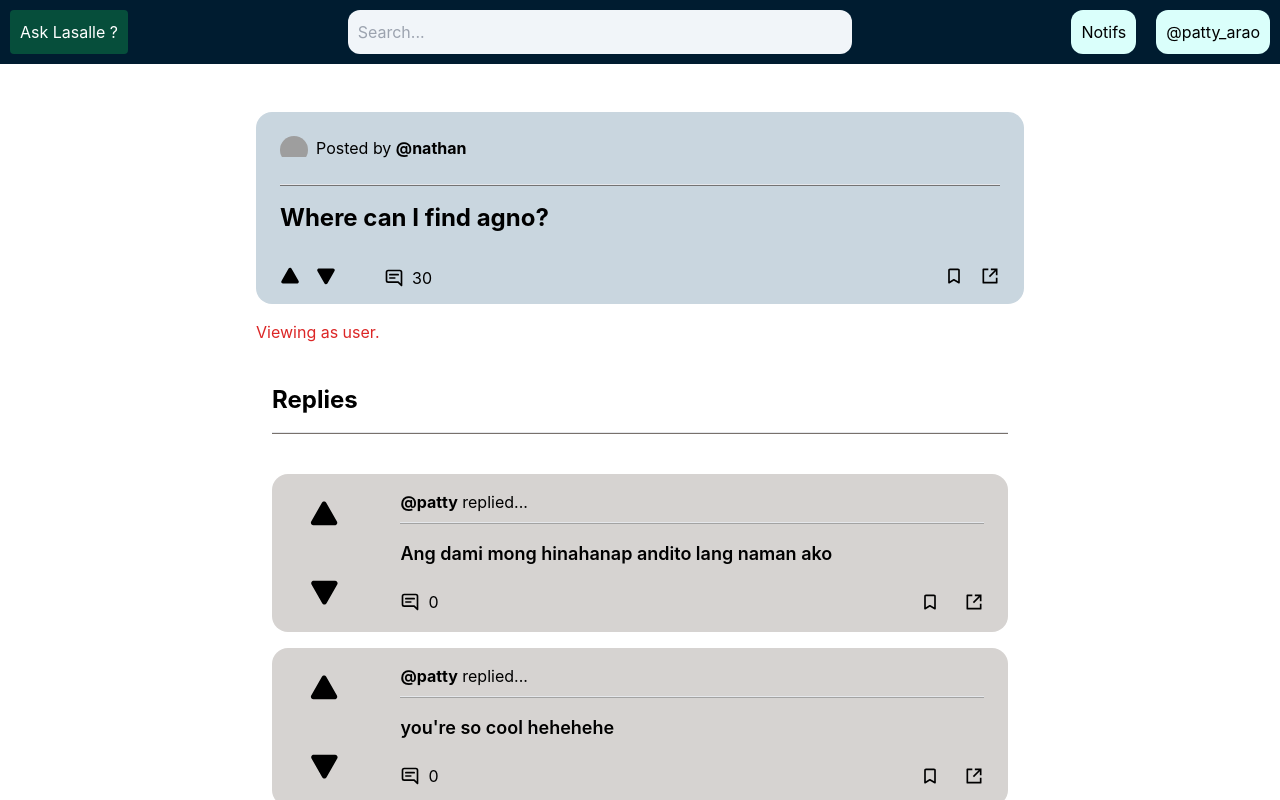
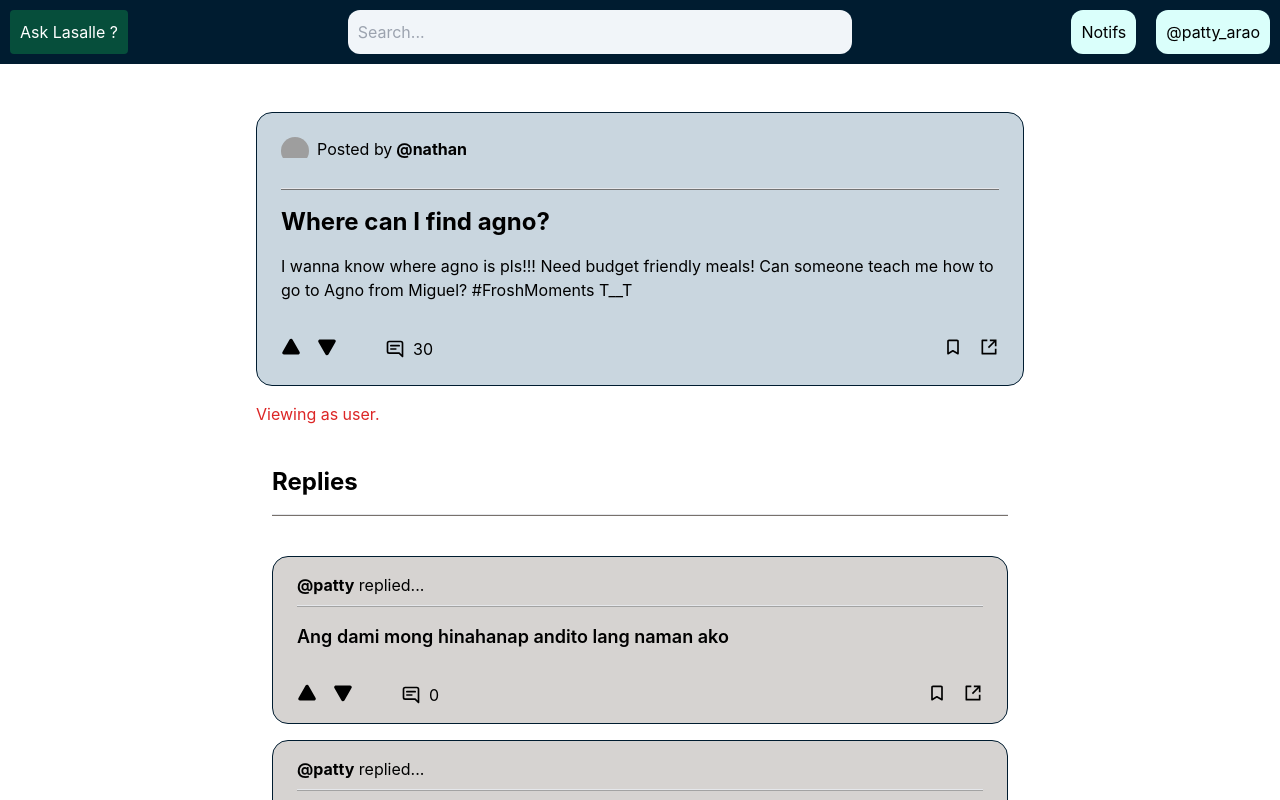
Before and after one commit to Ethea2/Ask-Lasalle, a React (Create React App) app: page /viewpost/1/edit in a window 1280 px wide. Shown: the top 800 px of the page. Built offline with nearby package versions, Linux system fonts and the light colour scheme; data requests are answered from the project's data file; grey boxes are pictures that could not be loaded.

Commit message:
fixed sidebar and user views

```diff
--- a/src/components/Sidebar.js
+++ b/src/components/Sidebar.js
@@ -27,10 +27,10 @@ const Sidebar = () => {
 
                     <div className="tags" class="p-4 flex flex-col gap-4 ">
                         <div className="include-tags" class="bg-sky rounded-2xl">
-                            <h3 class="bg-stone-500 p-4 rounded-t-2xl bg-teal border-2 border-dark-navy text-almost-white font-semibold">INCLUDE...</h3>
-                            <div className="list" class="p-2 border-2 border-t-0 border-dark-navy">
+                            <h3 class="p-4 rounded-t-2xl bg-teal border-2 border-dark-navy text-almost-white font-semibold">INCLUDE...</h3>
+                            <div className="list" class="p-2 border-2 rounded-2xl rounded-t-none border-t-0 border-dark-navy">
                                 <div className="college-list" class="group m-4">
-                                    <p class="block duration-75 ease-in group-hover:bg-stone-400 group-hover:px-2 group-hover:py-0.5 group-hover:rounded-lg group-hover:mb-1">College</p>
+                                    <p class="block duration-75 ease-in group-hover:bg-mint group-hover:text-white group-hover:font-semibold group-hover:px-2 group-hover:py-0.5 group-hover:rounded-lg group-hover:mb-1">College</p>
 
                                     <div className="college-filters" class="hidden group-hover:block hover:block bg-white rounded-lg py-2 px-1.5 mt-2">
                                         <p class="py-0.5 px-2 rounded-lg mb-2 hover:text-emerald-700 hover:font-bold">Computer Studies</p>
@@ -46,7 +46,7 @@ const Sidebar = () => {
                                 </div>
 
                                 <div className="college-list" class="group m-4">
-                                    <p class="block duration-75 ease-in group-hover:bg-stone-400 group-hover:px-2 group-hover:py-0.5 group-hover:rounded-lg group-hover:mb-1">Degree Program</p>
+                                    <p class="block duration-75 ease-in group-hover:bg-mint group-hover:text-white group-hover:font-semibold group-hover:px-2 group-hover:py-0.5 group-hover:rounded-lg group-hover:mb-1">Degree Program</p>
                                     <div className="college-filters" class="hidden group-hover:block hover:block bg-white rounded-lg py-2 px-1.5 mt-2">
                                         <p class="py-0.5 px-2 rounded-lg mb-2 hover:text-emerald-700 hover:font-bold">BS CS-ST</p>
                                         <p class="py-0.5 px-2 rounded-lg mb-2 hover:text-emerald-700 hover:font-bold">BS CS-CSE</p>
@@ -61,7 +61,7 @@ const Sidebar = () => {
                                 </div>
 
                                 <div className="college-list" class="group m-4">
-                                    <p class="block duration-75 ease-in group-hover:bg-stone-400 group-hover:px-2 group-hover:py-0.5 group-hover:rounded-lg group-hover:mb-1">University Processes</p>
+                                    <p class="block duration-75 ease-in group-hover:bg-mint group-hover:text-white group-hover:font-semibold group-hover:px-2 group-hover:py-0.5 group-hover:rounded-lg group-hover:mb-1">University Processes</p>
                                     <div className="college-filters" class="hidden group-hover:block hover:block bg-white rounded-lg py-2 px-1.5 mt-2">
                                         <p class="py-0.5 px-2 rounded-lg mb-2 hover:text-emerald-700 hover:font-bold">Enlistment</p>
                                         <p class="py-0.5 px-2 rounded-lg mb-2 hover:text-emerald-700 hover:font-bold">Pre-Enlistment</p>
--- a/src/pages/Viewpostuser.js
+++ b/src/pages/Viewpostuser.js
@@ -1,8 +1,9 @@
 import { useParams, Link } from "react-router-dom";
 import useFetchPost from "../hooks/useFetchPost";
 import { useEffect, useState } from "react";
-import Postcard from "../components/Postcard";
+import PostcardFull from "../components/PostcardFull";
 import Navbar from "../components/Navbar";
+import Comments from "../components/Comments";
 
 const Viewpostuser = () => {
     const { postid } = useParams()
@@ -25,17 +26,7 @@ const Viewpostuser = () => {
             {isLoading && <div>loading...</div>}
             {data &&
                 <div className="post" class="w-3/5 m-auto mt-12">
-                    {/* <div>
-                        {data.title}
-                    </div>
-                    <div>
-                        {data.comments}
-                    </div>
-                    <div>
-                        @{data.user}
-                    </div> */}
-
-                    <Postcard post={data} key={data.postid}></Postcard>
+                    <PostcardFull post={data} key={data.postid}></PostcardFull>
                     <span className="text-red-600">Viewing as user.</span>
                 </div>
             }
@@ -50,46 +41,11 @@ const Viewpostuser = () => {
 
                 <div className="comment-container" class="w-full mt-6 p-4">
 
-                    { comments && comments.map((comment) => {
+                    {comments && comments.map((comment) => {
                         return (
-                        <div className="comment" class="mb-4 rounded-2xl bg-stone-300 flex">
-                            <div className="votes" class="w-1/6 flex flex-col rounded-2xl">
-                                <div className="upvote-div" class="flex place-content-center items-center w-full h-1/2 bg-green-upvote rounded-tl-2xl">
-                                    <svg xmlns="http://www.w3.org/2000/svg" className="bg-inherit" width="30px" height="30px" viewBox="0 0 512 512" version="1.1"><title>triangle-filled</title><g id="Page-1" stroke="none" stroke-width="1" fill="none" fill-rule="evenodd"><g id="drop" fill="#000000" transform="translate(32.000000, 42.666667)"><path d="M246.312928,5.62892705 C252.927596,9.40873724 258.409564,14.8907053 262.189374,21.5053731 L444.667042,340.84129 C456.358134,361.300701 449.250007,387.363834 428.790595,399.054926 C422.34376,402.738832 415.04715,404.676552 407.622001,404.676552 L42.6666667,404.676552 C19.1025173,404.676552 7.10542736e-15,385.574034 7.10542736e-15,362.009885 C7.10542736e-15,354.584736 1.93772021,347.288125 5.62162594,340.84129 L188.099293,21.5053731 C199.790385,1.04596203 225.853517,-6.06216498 246.312928,5.62892705 Z" id="Combined-Shape"></path></g></g></svg>
-                                </div>
-                                <div className="downvote-div" class="rotate-180 flex place-content-center items-center w-full h-1/2 bg-red-downvote rounded-tr-2xl">
-                                    <svg xmlns="http://www.w3.org/2000/svg" className="bg-inherit" width="30px" height="30px" viewBox="0 0 512 512" version="1.1"> <title>triangle-filled</title><g id="Page-1" stroke="none" stroke-width="1" fill="none" fill-rule="evenodd"><g id="drop" fill="#000000" transform="translate(32.000000, 42.666667)"><path d="M246.312928,5.62892705 C252.927596,9.40873724 258.409564,14.8907053 262.189374,21.5053731 L444.667042,340.84129 C456.358134,361.300701 449.250007,387.363834 428.790595,399.054926 C422.34376,402.738832 415.04715,404.676552 407.622001,404.676552 L42.6666667,404.676552 C19.1025173,404.676552 7.10542736e-15,385.574034 7.10542736e-15,362.009885 C7.10542736e-15,354.584736 1.93772021,347.288125 5.62162594,340.84129 L188.099293,21.5053731 C199.790385,1.04596203 225.853517,-6.06216498 246.312928,5.62892705 Z" id="Combined-Shape"></path></g></g></svg>
-                                </div>
-                            </div>
-
-                            <div className="main-content" class="w-full py-2 px-4">
-                                <p class="p-2"><span class="font-bold text-d-lasalle">@{comment.user}</span> replied...</p>
-
-                                <hr class="bg-neutral-400 h-0.5 mx-2"></hr>
-
-                                <p class="p-2 mt-2 font-semibold text-lg">{comment.comment}</p>
-
-                                <div className="interaction-options" class="h-1/4 mt-2 p-2 flex justify-between">
-
-                                    <div className="comments" class="w-max flex gap-2 items-center">
-                                        <svg xmlns="http://www.w3.org/2000/svg" width="20px" height="20px" viewBox="0 0 24 24"><path d="M13,11H7a1,1,0,0,0,0,2h6a1,1,0,0,0,0-2Zm4-4H7A1,1,0,0,0,7,9H17a1,1,0,0,0,0-2Zm2-5H5A3,3,0,0,0,2,5V15a3,3,0,0,0,3,3H16.59l3.7,3.71A1,1,0,0,0,21,22a.84.84,0,0,0,.38-.08A1,1,0,0,0,22,21V5A3,3,0,0,0,19,2Zm1,16.59-2.29-2.3A1,1,0,0,0,17,16H5a1,1,0,0,1-1-1V5A1,1,0,0,1,5,4H19a1,1,0,0,1,1,1Z" /></svg>
-                                        <p>0</p>
-                                    </div>
-
-                                    <div className="bookmark-share" class="flex gap-6">
-                                        <div className="bookmark" class="w-max flex gap-2 items-center">
-                                            <svg xmlns="http://www.w3.org/2000/svg" width="20" height="20" viewBox="0 0 24 24" fill="none"><path d="M17.9999 21C17.8278 20.9996 17.6587 20.9549 17.5089 20.87L11.8359 17.663L6.5129 20.863C6.36079 20.9539 6.18725 21.0028 6.01005 21.0046C5.83285 21.0064 5.65836 20.961 5.50443 20.8732C5.3505 20.7854 5.22267 20.6583 5.13402 20.5049C5.04537 20.3514 4.99908 20.1772 4.9999 20V5.334C4.9832 4.73305 5.20536 4.14997 5.61772 3.7125C6.03008 3.27503 6.59901 3.01882 7.1999 3H16.7999C17.4007 3.01908 17.9695 3.27537 18.3818 3.71278C18.7941 4.1502 19.0163 4.73312 18.9999 5.334V20C18.9999 20.2652 18.8945 20.5196 18.707 20.7071C18.5195 20.8946 18.2651 21 17.9999 21ZM11.8209 15.506C11.9933 15.5059 12.1628 15.5503 12.3129 15.635L16.9999 18.286V5.334C16.9999 5.134 16.8799 5 16.7999 5H7.1999C7.1199 5 6.9999 5.133 6.9999 5.334V18.234L11.3059 15.648C11.4615 15.5548 11.6395 15.5058 11.8209 15.506Z" fill="black" /></svg>
-                                        </div>
-
-                                        <div className="share" class="w-max flex gap-2 items-center">
-                                            <svg xmlns="http://www.w3.org/2000/svg" viewBox="0 0 24 24" width="20" height="20"><path fill="none" d="M0 0h24v24H0z" /><path d="M10 3v2H5v14h14v-5h2v6a1 1 0 0 1-1 1H4a1 1 0 0 1-1-1V4a1 1 0 0 1 1-1h6zm7.586 2H13V3h8v8h-2V6.414l-7 7L10.586 12l7-7z" fill="#000" /></svg>
-                                        </div>
-                                    </div>
-                                </div>
-                            </div>
-                            </div>
-                            )
-                        })
+                            <Comments comment={comment}/>
+                        )
+                    })
                     }
                 </div>
             </div>
```
